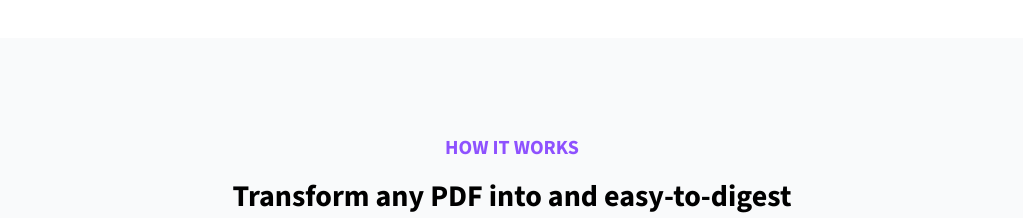
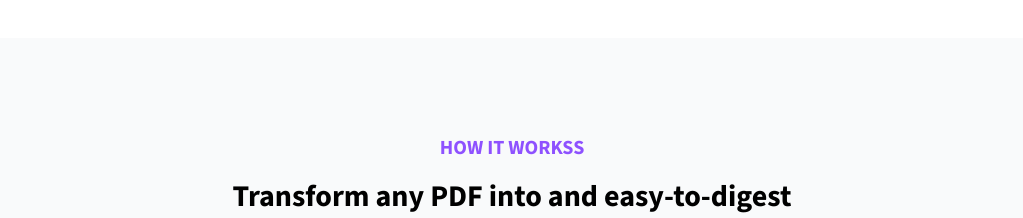
Before and after one commit to fhilola/Ai-Summarization, a Next.js app: page / in a window 1280 px wide. Shown: the part 940-1158 px from the top of the page, without its empty margins (128-1151 px from the left). Built offline with nearby package versions, Linux system fonts and the light colour scheme; no server answers.

Commit message:
bug while deploying to vercel

```diff
--- a/app/ui/components/HowItWorksSection.tsx
+++ b/app/ui/components/HowItWorksSection.tsx
@@ -60,7 +60,7 @@ export function HowItWorksSection() {
 
         <div className="text-center mb-16">
           <h2 className="font-bold text-xl uppercase text-violet-500 mb-4">
-            How it works
+            How it workss
           </h2>
           <h3 className="font-bold text-3xl max-w-2xl mx-auto">
             Transform any PDF into and easy-to-digest summary in three simple
```
